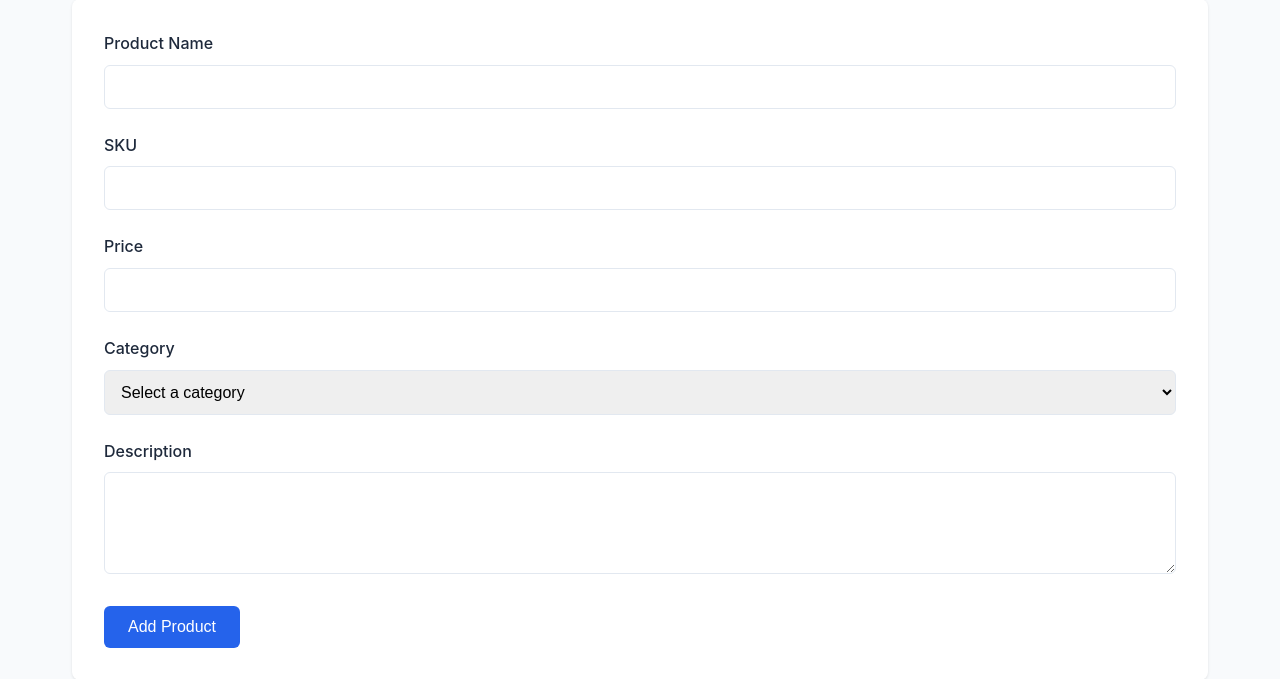
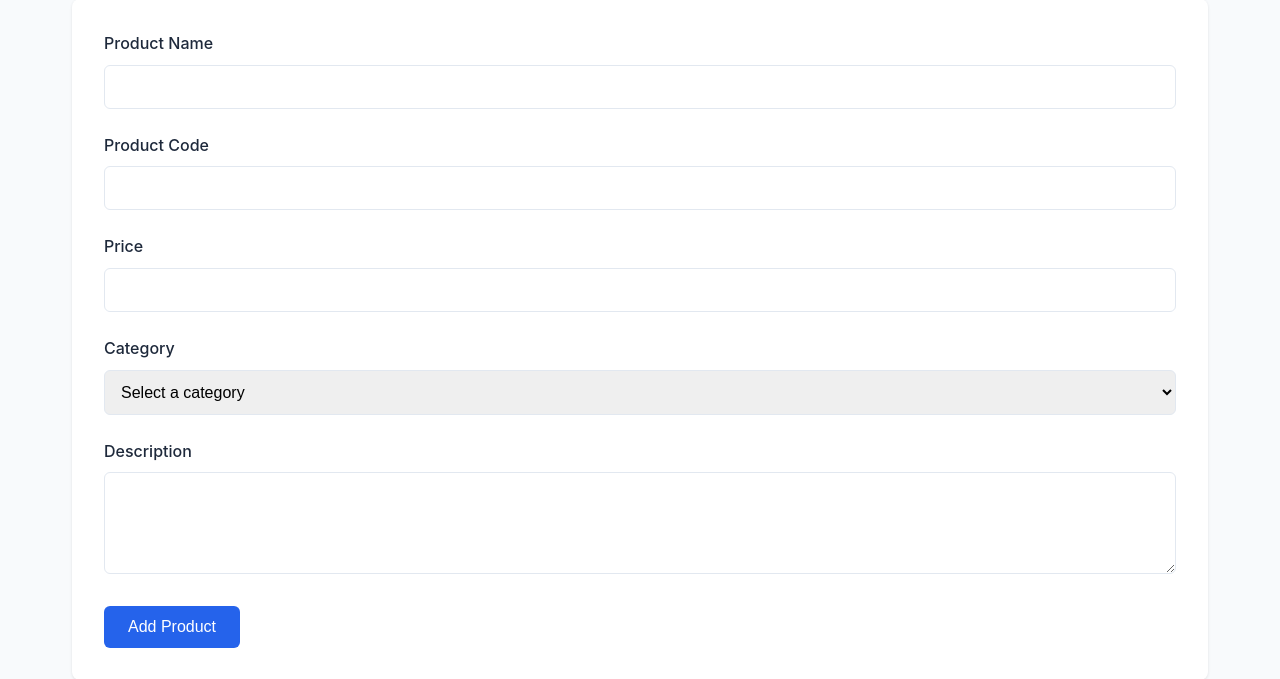
Before and after one commit to Elpidio16/inventory-management, a Flask app: page / in a window 1280 px wide, after a click on "Add Product". Shown: the part 198-877 px from the top of the page. Run offline with Flask 3, Linux system fonts and the light colour scheme; data that the repository does not hold is empty.

Commit message:
Update: Change SKU label to 'Product Code' for clarity

```diff
--- a/app.py
+++ b/app.py
@@ -94,10 +94,10 @@ def create_product():
         if not all(field in data for field in required_fields):
             return jsonify({'error': 'Missing required fields'}), 400
 
-        # Check if SKU already exists
+        # Check if Product Code already exists
         for prod in DATA['products']:
             if prod['sku'] == data['sku']:
-                return jsonify({'error': 'Product with this SKU already exists'}), 400
+                return jsonify({'error': 'Product with this Product Code already exists'}), 400
 
         # Check if category exists
         category_exists = any(c['id'] == data['category_id'] for c in DATA['categories'])
--- a/templates/index.html
+++ b/templates/index.html
@@ -76,7 +76,7 @@
                     </div>
 
                     <div class="form-group">
-                        <label for="productSku">SKU</label>
+                        <label for="productSku">Product Code</label>
                         <input type="text" id="productSku" required>
                     </div>
 
```
